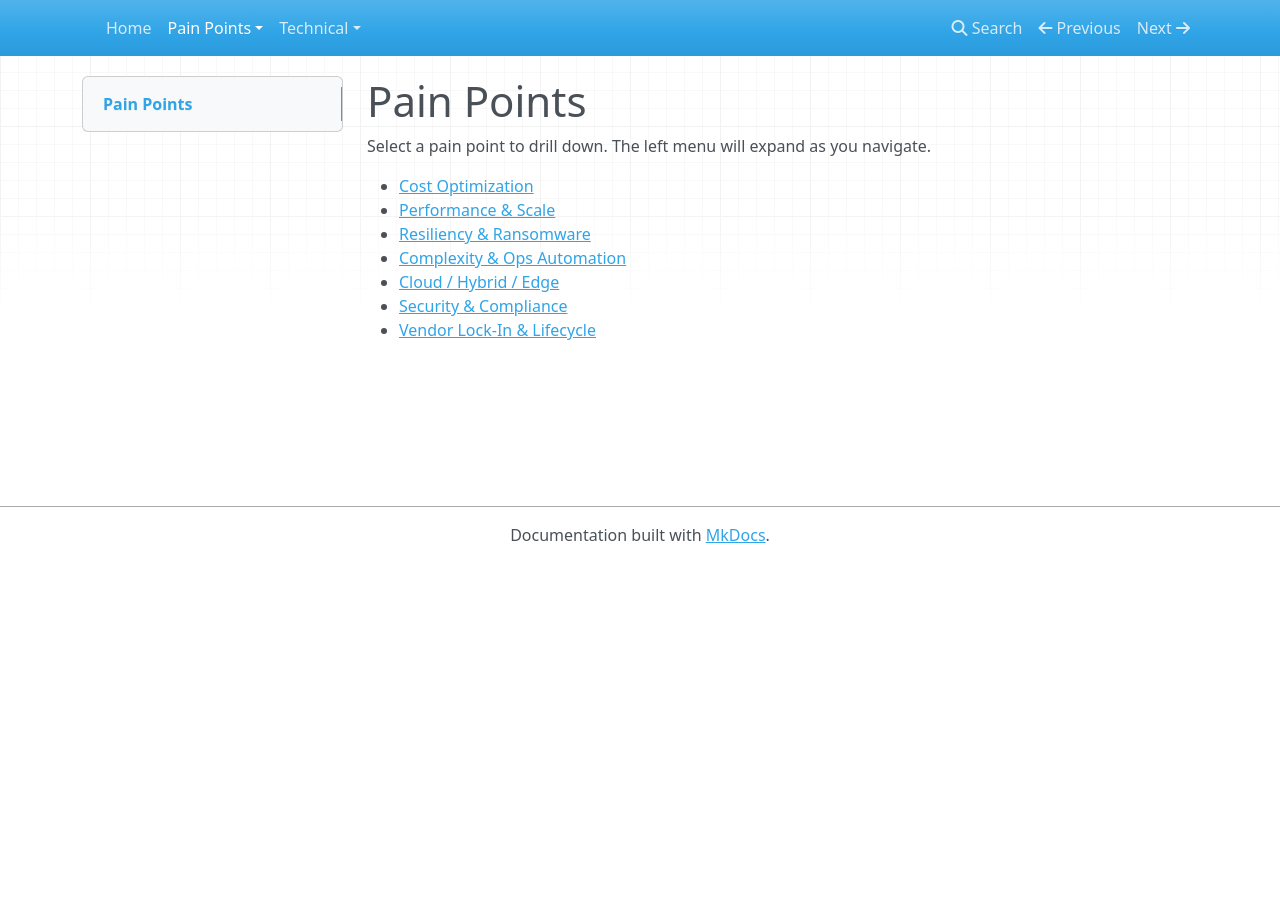
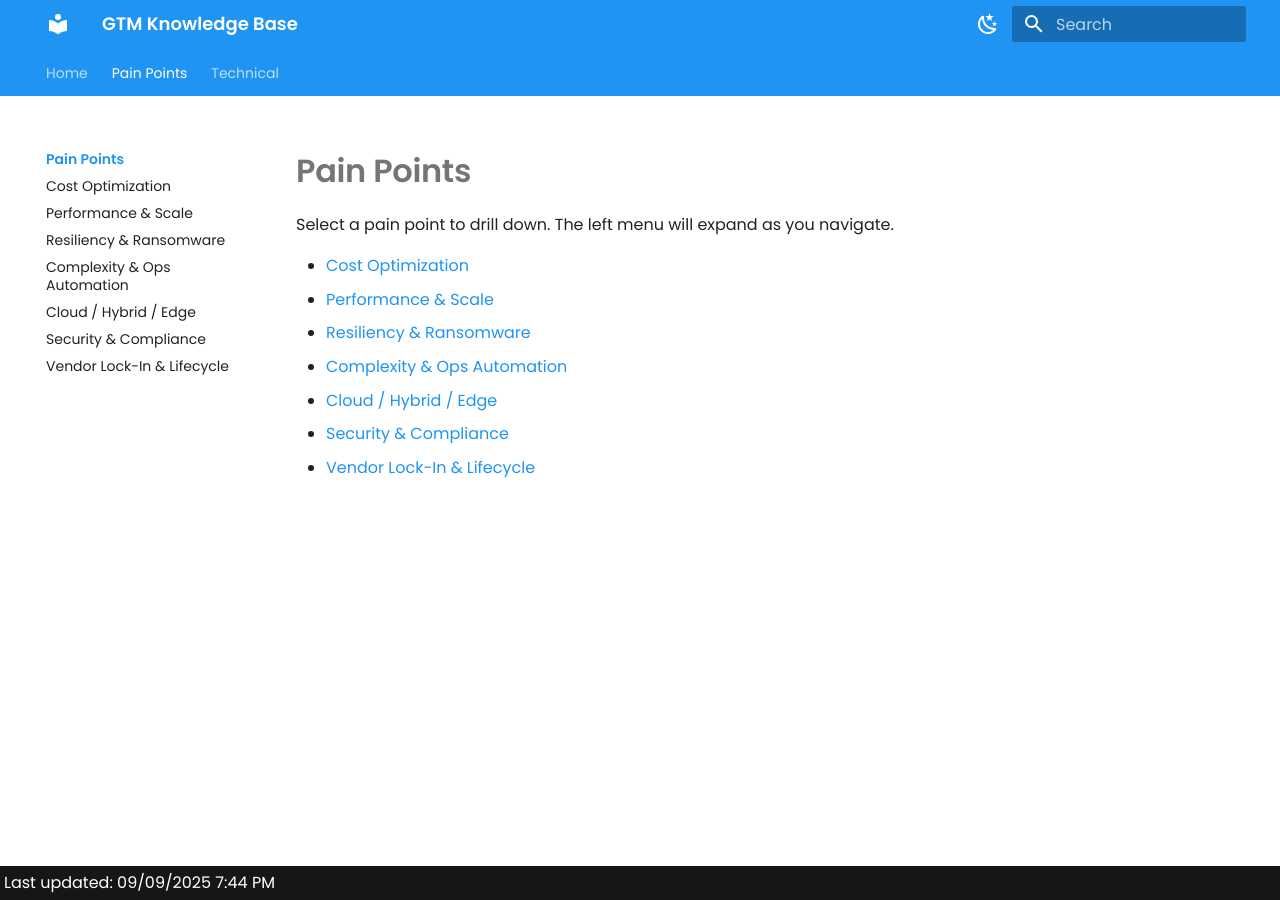
Before and after one commit to mike-yannotti/gtm-kb, an MkDocs documentation site: the page built from docs/pain-points/index.md, in a window 1280 px wide. Built offline with MkDocs 1.6.1 and Material for MkDocs 9.7.7, drawn with Linux system fonts in a browser that asks for light colours; nearby versions of some CDN libraries.

Commit message:
Update mkdocs.yml

```diff
--- a/mkdocs.yml
+++ b/mkdocs.yml
@@ -1,3 +1,48 @@
+site_name: GTM Knowledge Base
+site_description: "Drill-down GTM knowledge base: Pain Points and Technical vendor mapping"
+
+theme:
+  name: material
+  custom_dir: docs/overrides
+  palette:
+    - scheme: default
+      primary: blue
+      accent: indigo
+      toggle:
+        icon: material/weather-night
+        name: Switch to dark mode
+    - scheme: slate
+      primary: blue
+      accent: indigo
+      toggle:
+        icon: material/weather-sunny
+        name: Switch to light mode
+  features:
+    - navigation.tabs
+    - navigation.top
+    - navigation.sections
+    - navigation.indexes
+    - toc.integrate
+    - content.code.copy
+
+markdown_extensions:
+  - admonition
+  - attr_list
+  - footnotes
+  - tables
+  - toc:
+      permalink: true
+  - pymdownx.details
+  - pymdownx.superfences
+  - pymdownx.tabbed:
+      alternate_style: true
+  - pymdownx.emoji:
+      emoji_index: !!python/name:material.extensions.emoji.twemoji
+      emoji_generator: !!python/name:material.extensions.emoji.to_svg
+
+extra_css:
+  - css/extra.css
+
 nav:
   - Home: index.md
 
```
